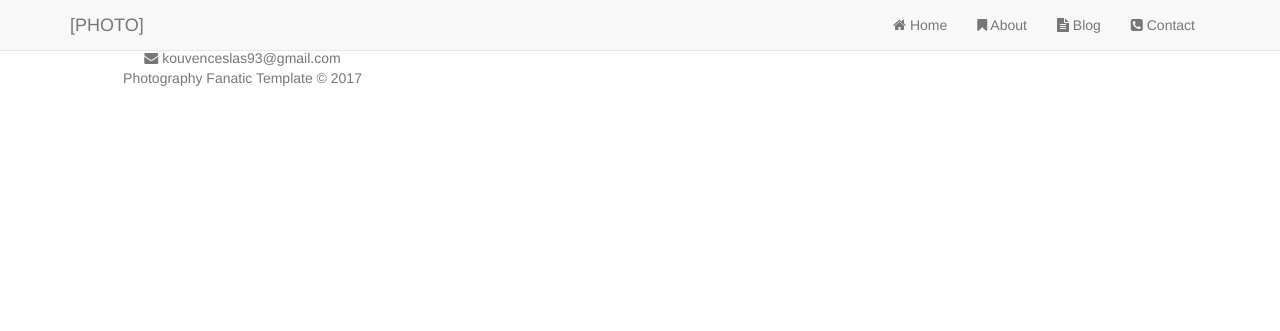
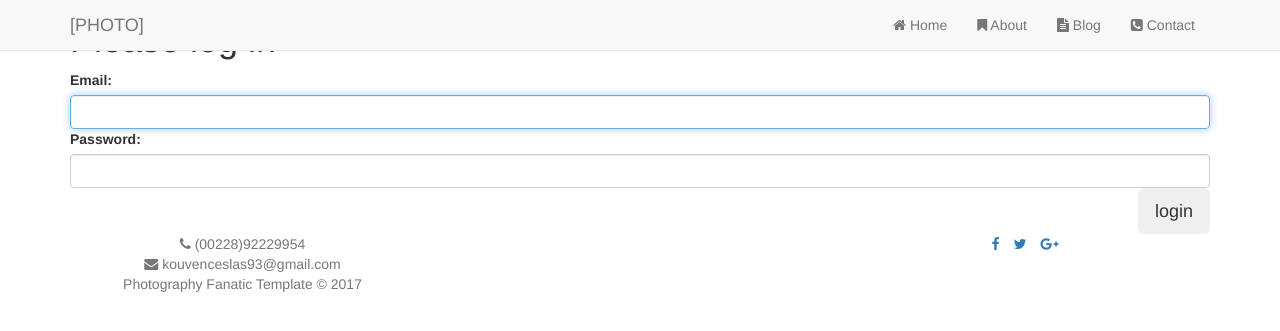
Before and after one commit to LUPUS001/Symfony-Blog, a Symfony app: template templates/login/index.html.twig in a window 1280 px wide. Shown: the top 331 px of the page. Run offline with Twig, Linux system fonts and the light colour scheme; the template is opened without the code that fills it, so the values that code supplies are empty; some libraries are stand-ins or nearby versions.

Commit message:
3.2 Mejoras de los formularios

```diff
--- a/templates/login/index.html.twig
+++ b/templates/login/index.html.twig
@@ -3,20 +3,33 @@
 {% block title %}Login{% endblock %}
 
 {% block body %}
+<div id="login">
+    <div class="container"> {# No pongo bien la sangría para no crear code noise #}
+    <h1>Please log in</h1>
+
     {% if error %}
         <div>{{ error.messageKey|trans(error.messageData, 'security') }}</div>
     {% endif %}
 
+    {% if app.user %}
+        <div>
+            You are logged in as {{ app.user.email }}, <a href="{{ path('app_logout') }}">Logout</a>
+        </div>
+    {% endif %}
     <form action="{{ path('app_login') }}" method="post">
         <label for="username">Email:</label>
-        <input type="text" id="username" name="_username" value="{{ last_username }}"/>
+        <input type="text" id="username" name="_username" value="{{ last_username }}"
+        class="form-control" autocomplete="username" required autofocus/>
 
         <label for="password">Password:</label>
-        <input type="password" id="password" name="_password"/>
+        <input type="password" id="password" name="_password"
+        class="form-control" autocomplete="current-password" required/>
 
         {# If you want to control the URL the user is redirected to on success
         <input type="hidden" name="_target_path" value="/account"/> #}
 
-        <button type="submit">login</button>
+        <button type="submit" class="pull-right btn btn-lg sr-button">login</button>
     </form>
+    </div>
+</div>
 {% endblock %}
```
Also changed, not shown: templates/registration/register.html.twig (+9 -4 lines).
